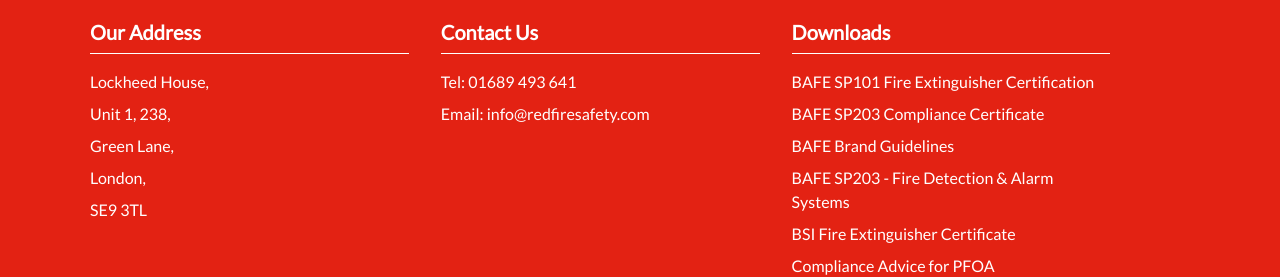
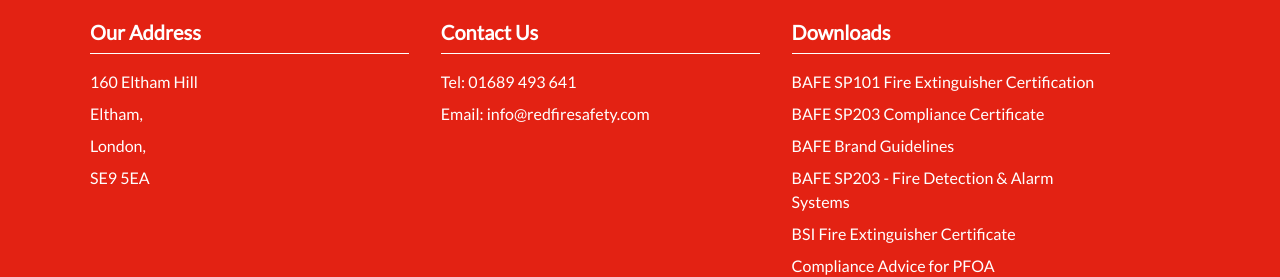
Before and after one commit to stechx1/fire-saftey-web, a Next.js app: page / in a window 1280 px wide. Shown: the part 3168-3445 px from the top of the page. Built offline with nearby package versions, Linux system fonts and the light colour scheme.

Commit message:
Update Address in Footer

```diff
--- a/components/Footer.js
+++ b/components/Footer.js
@@ -39,11 +39,10 @@
             <div className='d-flex flex-column gap-2 px-2 '>
               <span className={styles.heading}>Our Address</span>
               {/* <hr className={styles.hr} /> */}
-              <span>Lockheed House,</span>
-              <span>Unit 1, 238,</span>
-              <span>Green Lane,</span>
+              <span>160 Eltham Hill</span>
+              <span>Eltham,</span>
               <span>London,</span>
-              <span>SE9 3TL</span>
+              <span>SE9 5EA</span>
             </div>
             <div className='d-flex flex-column gap-2 px-2 '>
               <span className={styles.heading}>Contact Us</span>
```
